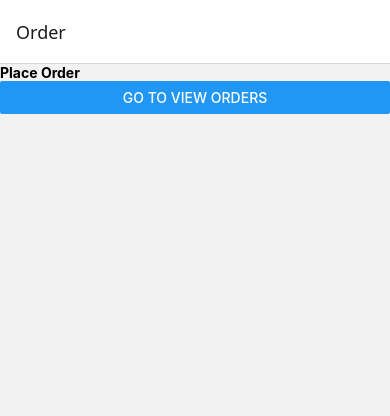
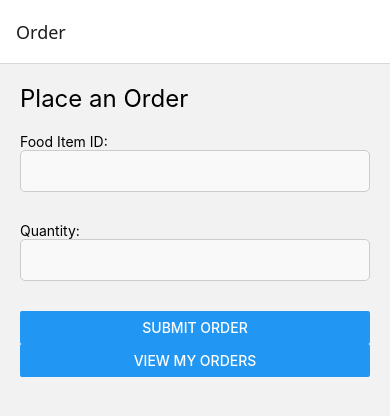
Before and after one commit to sahansaamarasinghe/OrderManagement, a React Native app: screen /Order in a window 390 px wide. Shown: the top 416 px of the page. Built offline with nearby package versions, Linux system fonts and the light colour scheme.

Commit message:
fix issues - env

```diff
--- a/api/orderApi.js
+++ b/api/orderApi.js
@@ -1,5 +1,8 @@
 import axios from 'axios';
-import { API_URL } from '.env';
+
+import { API_URL } from '@env';
+
+
 
 export const placeOrder = async (items) => {
   return axios.post(`${API_URL}`, { items });
--- a/babel.config.js
+++ b/babel.config.js
@@ -1,3 +1,14 @@
 module.exports = {
-  presets: ['module:@react-native/babel-preset'],
+  presets: [
+    'module:metro-react-native-babel-preset',
+
+  ],
+  plugins: [
+    ['module:react-native-dotenv', {
+      moduleName: '@env',
+      path: '.env',
+      safe: false,
+      allowUndefined: true,
+    }]
+  ]
 };
--- /dev/null
+++ b/components/CustomInput.js
@@ -0,0 +1,25 @@
+// const TextInput = props => {
+//   return (
+
+
+//   );
+// };
+import React from 'react';
+import styles from '../theme/appStyles';
+
+import { View, Text, TextInput } from 'react-native';
+
+export default function CustomInput({ label, value, onChangeText, keyboardType = 'default', placeholder }) {
+  return (
+    <View style={{ marginBottom: 15 }}>
+      {label && <Text style={{ marginBottom: 5 }}>{label}</Text>}
+      <TextInput
+        style={styles.input}
+        value={value}
+        onChangeText={onChangeText}
+        keyboardType={keyboardType}
+        placeholder={placeholder}
+      />
+    </View>
+  );
+}
--- a/pages/PlaceOrderScreen/PlaceOrderScreen.js
+++ b/pages/PlaceOrderScreen/PlaceOrderScreen.js
@@ -1,17 +1,54 @@
-import React from 'react';
-import { View, Text, Button } from 'react-native';
+import React, { useState } from 'react';
+import { View, Text, Button, TextInput } from 'react-native';
+import styles from './Style';
+import { placeOrder } from '../../api/orderApi';
 
-function PlaceOrder({navigation}) {
+import CustomInput from '../../components/CustomInput';
+
+const PlaceOrder = ({ navigation }) => {
+  const [foodItemId, setFoodItemId] = useState('');
+  const [quantity, setQuantity] = useState('');
+
+  const handleSubmit = async () => {
+    try {
+      const items = [
+        { foodItemId: parseInt(foodItemId), quantity: parseInt(quantity) },
+      ];
+      console.log("items",items)
+      await placeOrder(items);
+      alert('Order placed!');
+    } catch (err) {
+      alert(err.response?.data?.message || 'Something went wrong');
+    }
+  };
+
   return (
-    <View>
-      <Text style={{ fontSize: 14, fontWeight: 'bold' }}>Place Order</Text>
+    <View style={styles.container}>
+      <Text style={styles.heading}>Place an Order</Text>
+      <Text>Food Item ID:</Text>
+      <CustomInput
+        style={styles.input}
+        keyboardType="numeric"
+        value={foodItemId}
+        onChangeText={setFoodItemId}
+      />
+
+      <Text>Quantity:</Text>
+      <CustomInput
+        style={styles.input}
+        keyboardType="numeric"
+        value={quantity}
+        onChangeText={setQuantity}
+      />
+
+      <Button title="Submit Order" onPress={handleSubmit} />
+
       <Button
-        title="Go to View Orders"
+        title="View My Orders"
         onPress={() => navigation.navigate('View')}
       />
     </View>
   );
-}
+};
 
-
-export default PlaceOrder
+export default PlaceOrder;
--- /dev/null
+++ b/pages/PlaceOrderScreen/Style.js
@@ -0,0 +1,15 @@
+import { StyleSheet } from 'react-native';
+
+const styles = StyleSheet.create({
+  container: { padding: 20 },
+  heading: { fontSize: 24, marginBottom: 20 },
+  input: {
+    borderWidth: 1,
+    borderColor: '#ccc',
+    marginBottom: 15,
+    padding: 10,
+    borderRadius: 5,
+  },
+});
+
+export default styles;
--- /dev/null
+++ b/pages/ViewOrderScreen/Style.js
@@ -0,0 +1,15 @@
+import { StyleSheet } from 'react-native';
+
+const styles = StyleSheet.create({
+  container: { padding: 20 },
+  heading: { fontSize: 24, marginBottom: 20 },
+  input: {
+    borderWidth: 1,
+    borderColor: '#ccc',
+    marginBottom: 15,
+    padding: 10,
+    borderRadius: 5,
+  },
+});
+
+export default styles;
--- a/pages/ViewOrderScreen/ViewOrdersScreen.js
+++ b/pages/ViewOrderScreen/ViewOrdersScreen.js
@@ -1,5 +1,6 @@
 import React from 'react';
 import { View, Text ,Button} from 'react-native';
+import styles from './Style';
 
 function ViewOrder({navigation}) {
   return (
--- /dev/null
+++ b/theme/appStyles.js
@@ -0,0 +1,43 @@
+import { StyleSheet } from 'react-native';
+
+const styles = StyleSheet.create({
+  container: {
+    padding: 20,
+    backgroundColor: '#fff',
+    flex: 1,
+  },
+  heading: {
+    fontSize: 24,
+    fontWeight: 'bold',
+    marginBottom: 20,
+    color: '#333',
+  },
+  input: {
+    borderWidth: 1,
+    borderColor: '#ccc',
+    marginBottom: 15,
+    padding: 10,
+    borderRadius: 5,
+    fontSize: 16,
+    backgroundColor: '#f9f9f9',
+  },
+  button: {
+    marginTop: 10,
+    padding: 12,
+    backgroundColor: '#007bff',
+    borderRadius: 5,
+    alignItems: 'center',
+  },
+  buttonText: {
+    color: '#fff',
+    fontWeight: 'bold',
+    fontSize: 16,
+  },
+  label: {
+    fontSize: 14,
+    marginBottom: 5,
+    color: '#555',
+  },
+});
+
+export default styles;
```
Also changed, not shown: package.json (+6 -1 lines), pages/PlaceOrderScreen/Style.css (deleted), pages/ViewOrderScreen/Style.css (deleted), 2 other files (tests, documents, lock files or other folders).
